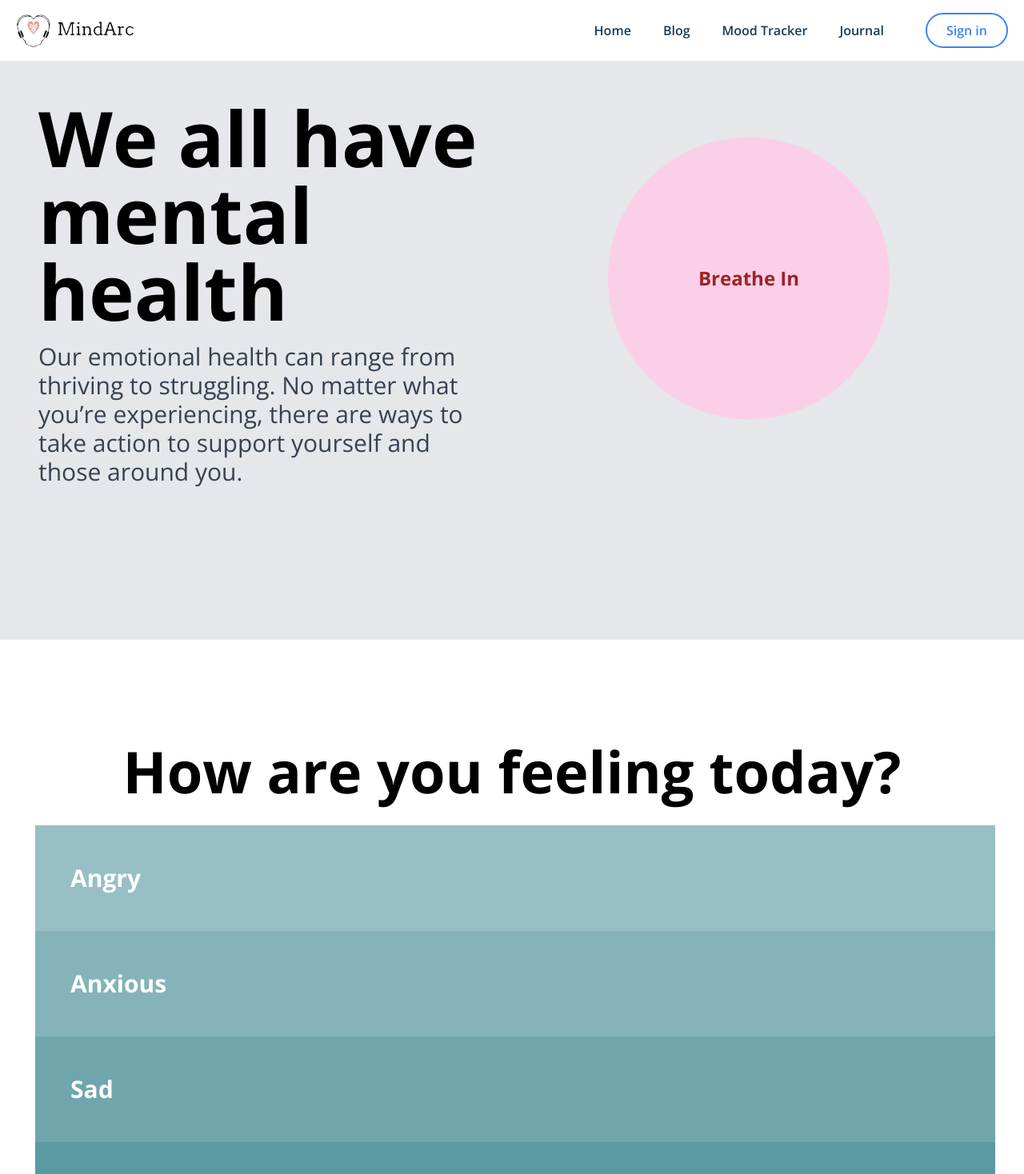
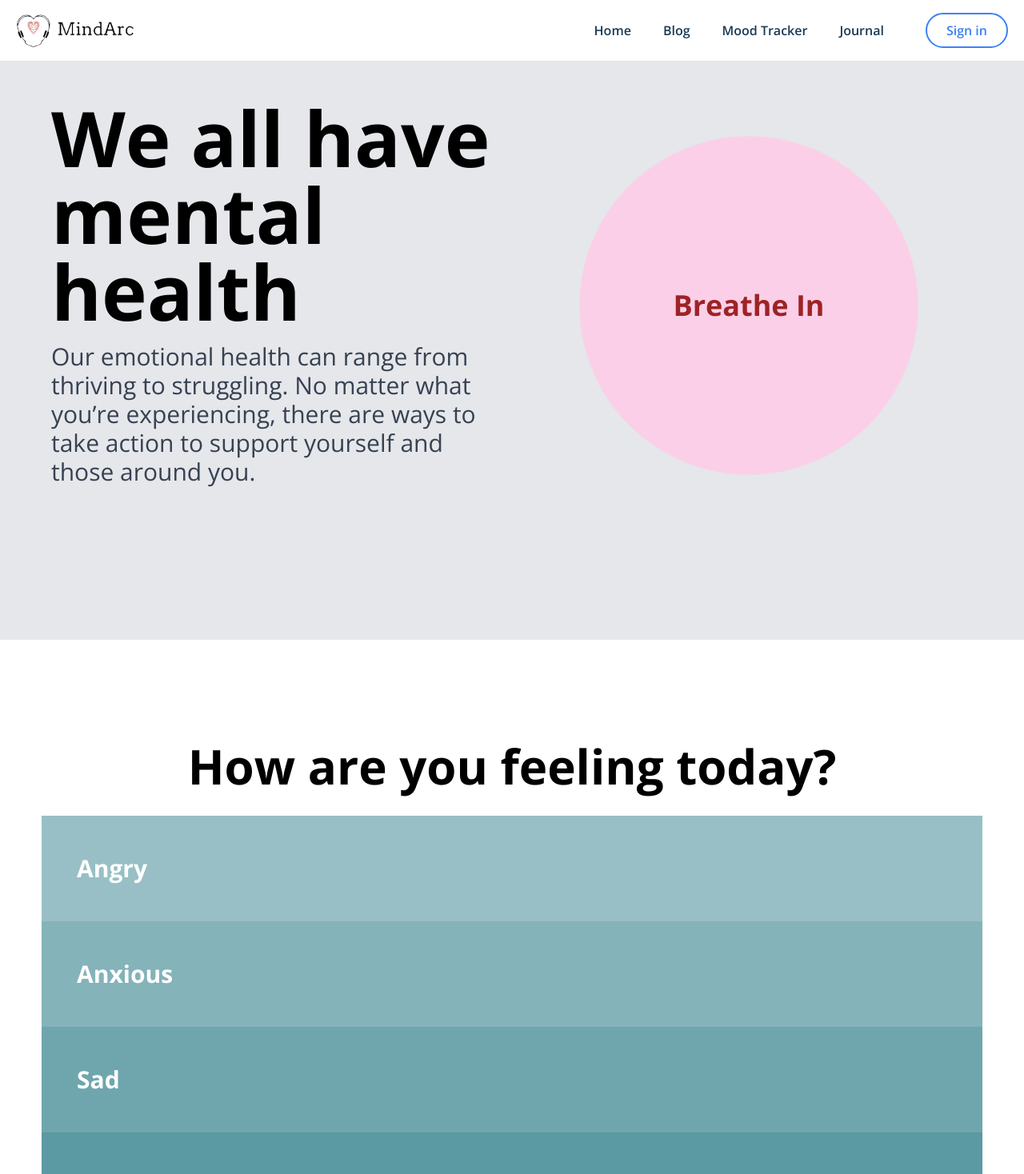
Before and after one commit to AnshuShresthaa/FYP, a React (Create React App) app: page / in a window 1280 px wide. Shown: the top 1468 px of the page at 80% size. Built offline with nearby package versions, Linux system fonts and the light colour scheme.

Commit message:
Alignments

```diff
--- a/src/components/Footer.jsx
+++ b/src/components/Footer.jsx
@@ -14,24 +14,27 @@ const Footer = () => {
   return (
   <section className="bg-dark-hard">
   <footer className="container mx-auto grid grid-cols-10 px-5 py-10 gap-y-10 gap-x-5 md:pt-20 md:grid-cols-12 lg:grid-cols-10 lg:gap-x-10">
-        <div className="col-span-5 md:col-span-4 lg:col-span-2">
+    <div className="col-span-5 md:col-span-4 lg:col-span-2 flex items-center">
+      <div className="mx-auto">
         <h3 className="text-dark-light font-bold md:text-lg">Quick Links</h3>
         <ul className="text-[#959EAD] text-sm mt-5 space-y-4 md:text-base">
           <li>
             <a href="/">Home</a>
           </li>
           <li>
-              <a href="/">Blog</a>
+            <a href="/Blog">Blog</a>
           </li>
           <li>
             <a href="/">Mood Tracker</a>
           </li>
           <li>
-              <a href="/">Journal</a>
+            <a href="/Journal">Journal</a>
           </li>
         </ul>
       </div>
-        <div className="col-span-5 md:col-span-4 lg:col-span-2">
+    </div>
+    <div className="col-span-5 md:col-span-4 lg:col-span-2 flex items-center">
+      <div className="mx-auto">
         <h3 className="text-dark-light font-bold md:text-lg">Services</h3>
         <ul className="text-[#959EAD] text-sm mt-5 space-y-4 md:text-base">
           <li>
@@ -46,12 +49,11 @@ const Footer = () => {
           <li>
             <a href="/">Illustrations</a>
           </li>
-            <li>
-              <a href="/">UI Kit</a>
-            </li>
         </ul>
       </div>
-        <div className="col-span-5 md:col-span-4 md:col-start-5 lg:col-start-auto lg:col-span-2">
+    </div>
+    <div className="col-span-5 md:col-span-4 md:col-start-5 lg:col-start-auto lg:col-span-2 flex items-center">
+      <div className="mx-auto">
         <h3 className="text-dark-light font-bold md:text-lg">Company</h3>
         <ul className="text-[#959EAD] text-sm mt-5 space-y-4 md:text-base">
           <li>
@@ -68,7 +70,9 @@ const Footer = () => {
           </li>
         </ul>
       </div>
-        <div className="col-span-5 md:col-span-4 lg:col-span-2">
+    </div>
+    <div className="col-span-5 md:col-span-4 lg:col-span-2 flex items-center">
+      <div className="mx-auto">
         <h3 className="text-dark-light font-bold md:text-lg">More</h3>
         <ul className="text-[#959EAD] text-sm mt-5 space-y-4 md:text-base">
           <li>
@@ -80,7 +84,11 @@ const Footer = () => {
           <li>
             <a href="/">Changelog</a>
           </li>
+          <li>
+            <a href="/">Privacy</a>
+          </li>
         </ul>
+      </div>
       </div>
         <div className="col-span-10 md:order-first md:col-span-4 lg:col-span-2">
           <img
--- a/src/pages/home/container/Hero.jsx
+++ b/src/pages/home/container/Hero.jsx
@@ -9,26 +9,25 @@ const Hero = () => {
     }, 8000);
 
     return () => clearInterval(intervalId);
-
   }, []);
 
   return (
-    <section className="flex items-start justify-between h-full  bg-gray-200 p-12 pb-48">
-      <div className="w-1/2">
+    <section className="flex flex-col md:flex-row items-center justify-between bg-gray-200 p-4 md:p-12 pb-12 md:pb-48">
+      <div className="w-full md:w-1/2 mb-8 md:mb-0">
         <div>
-          <h1 className="text-8xl font-bold mb-4">
+          <h1 className="text-5xl md:text-8xl font-bold mb-4 ml-4">
             We all have<br />mental health
           </h1>
-          <p className="text-xl md:text-2xl lg:text-3xl text-gray-700">
-            Our emotional health can range from <br/> thriving to struggling. No matter what <br /> you’re experiencing, there are ways
-            to <br /> take action to support yourself and <br />  those around you.
+          <p className="text-lg md:text-2xl lg:text-3xl text-gray-700 ml-4">
+            Our emotional health can range from <br /> thriving to struggling. No matter what <br /> you’re experiencing, there are ways
+            to <br /> take action to support yourself and <br /> those around you.
           </p>
         </div>
       </div>
-      <div className="w-1/2 flex items-center justify-center mt-16">
-        <div className="breathing-container relative w-80 h-80">
+      <div className="w-full md:w-1/2 flex items-center justify-center mt-8 md:mt-8">
+      <div className="breathing-container relative w-60 md:w-96 h-60 md:h-96">
           <div className="circle absolute w-full h-full rounded-full bg-pink-200 animate-breathe"></div>
-          <div className={`text absolute w-full h-full flex items-center justify-center font-bold text-red-800 text-lg md:text-xl lg:text-2xl animate-fade`}>
+          <div className={`text absolute w-full h-full flex items-center justify-center font-bold text-red-800 text-xl md:text-3xl lg:text-4xl animate-fade`}>
             {breathingText}
           </div>
         </div>
--- a/src/pages/home/container/Mood.jsx
+++ b/src/pages/home/container/Mood.jsx
@@ -13,19 +13,19 @@ const Mood = () => {
 
   return (
     <div>
-      <div className="text-black text-7xl font-bold self-center mt-32 max-md:max-w-full max-md:text-4xl max-md:mt-10 text-center">
+      <div className="text-black text-6xl font-bold self-center mt-32 max-md:max-w-full max-md:text-4xl max-md:mt-10 text-center">
         How are you feeling today?
       </div>
-      <div className="mt-8 text-3xl">
+      <div className="mt-8 text-3xl mx-4 md:mx-11">
         {moods.map((mood, index) => (
           <div
-            key={index}
-            className={`
-              text-white font-bold justify-center ml-11 mr-9 px-11 py-12 items-start
-              max-md:text-5xl max-w-full max-md:mr-2.5 max-md:px-5 cursor-pointer
-              transition-transform duration-300 transform hover:-translate-y-1
-              ${activeMood === mood.label ? `bg-opacity-${mood.opacity}` : ''}
-            `}
+          key={index}
+          className={`
+            text-white font-bold justify-center mx-2 px-11 py-12 items-start
+            max-md:text-3xl max-w-full max-md:mr-2.5 max-md:px-5 cursor-pointer
+            transition-transform duration-300 transform hover:-translate-y-1
+            ${activeMood === mood.label ? `bg-opacity-${mood.opacity}` : ''}
+          `}
             onClick={() => setActiveMood(activeMood === mood.label ? null : mood.label)}
             style={{ backgroundColor: `rgba(51, 128, 140, 0.${mood.opacity})` }}
           >
--- a/src/pages/home/container/Question.jsx
+++ b/src/pages/home/container/Question.jsx
@@ -6,7 +6,7 @@ const QuestionItem = ({ question, onClick, isActive, details }) => (
   }"
   onClick={onClick}
   >
-    <div className="text-white text-4xl font-bold grow my-auto max-md:max-w-full">
+    <div className="text-white text-3xl font-bold grow my-auto max-md:max-w-full">
       {question}
       {isActive && <div className="mt-2 text-sm max-md:text-base">{details}</div>}
     </div>
--- a/src/pages/login/LoginPage.jsx
+++ b/src/pages/login/LoginPage.jsx
@@ -24,15 +24,25 @@ const LoginPage = () => {
     <MainLayout showHeader={false}>
       <form className="flex flex-col justify-center items-center px-4 py-4 bg-white max-md:px-2">
         <header className="flex gap-2 items-stretch mt-12 w-full max-w-[900px] max-md:flex-wrap max-md:mt-6 max-md:max-w-full">
-          <div className="flex flex-col items-center w-4/5 max-md:w-full">
+          {/* Image on the side for larger devices */}
+          <div className="md:w-1/2 hidden md:block pr-8">
             <img
               src={images.MindArcImage}
-              className="object-contain object-center mt-3 w-full ml-[-80%]"
+              className="object-contain object-center w-full"
               alt="Logo"
             />
           </div>
 
-          <div className='w-full max-w-md mx-auto p-6'>
+          <div className='w-full max-w-md mx-auto p-6 md:w-1/2'>
+            {/* For smaller devices, align the image in the center */}
+            <div className="md:hidden flex items-center justify-center mb-8">
+              <img
+                src={images.MindArcImage}
+                className="object-contain object-center w-full"
+                alt="Logo"
+              />
+            </div>
+
             <h1 className='font-roboto text-3xl text-center text-dark-hard mb-8'>
               Welcome Back to <span className="font-bold">MindArc!</span>
             </h1>
--- a/src/pages/register/RegisterPage.jsx
+++ b/src/pages/register/RegisterPage.jsx
@@ -29,18 +29,6 @@ const RegisterPage = () => {
     <MainLayout showHeader={false}>
       <section className="flex flex-col justify-center items-center px-4 py-4 bg-white max-md:px-2">
         <header className="flex gap-2 items-stretch mt-12 w-full max-w-[900px] max-md:flex-wrap max-md:mt-6 max-md:max-w-full">
-          <div className="flex flex-col items-center w-1/2 max-md:w-full">
-            {/* Use the background image as a background */}
-            <div
-              style={{
-                backgroundImage: `url(${images.SignUpImage})`,
-                backgroundSize: 'cover',
-                backgroundPosition: 'center',
-                height: '100%', // Make sure it takes half of the height
-                width: '100%',  // Take half of the width
-              }}
-            />
-          </div>
           <div className='w-full max-w-md mx-auto p-6'>
             <h1 className='font-roboto text-2xl font-bold text-center text-dark-hard mb-8'>Welcome to MindArc</h1>
             <form onSubmit={handleSubmit} className='flex flex-col gap-4'>
```
Also changed, not shown: src/pages/home/container/CTA.jsx (+8 -10 lines). Lines whose indentation alone changed are shown as unchanged.
